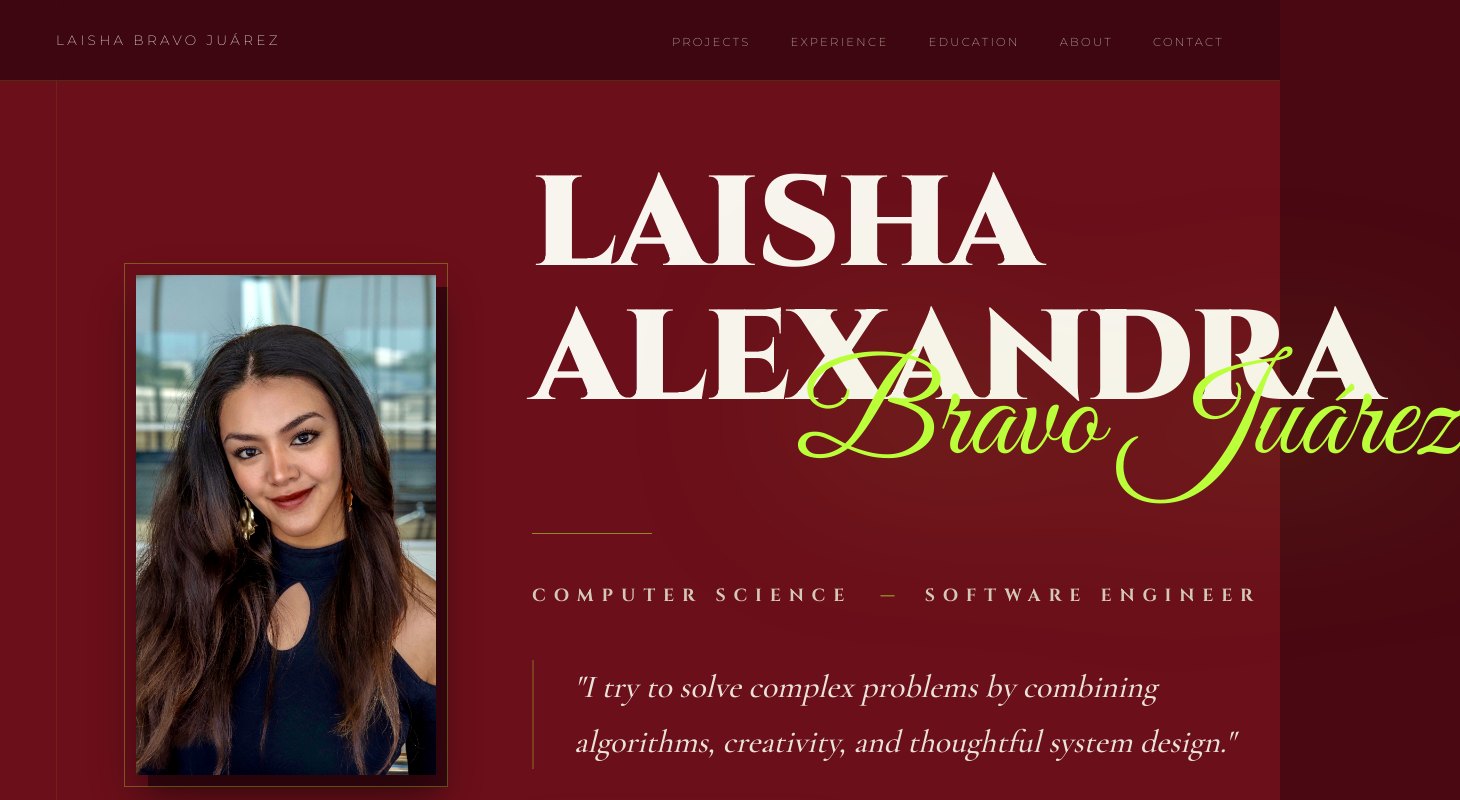
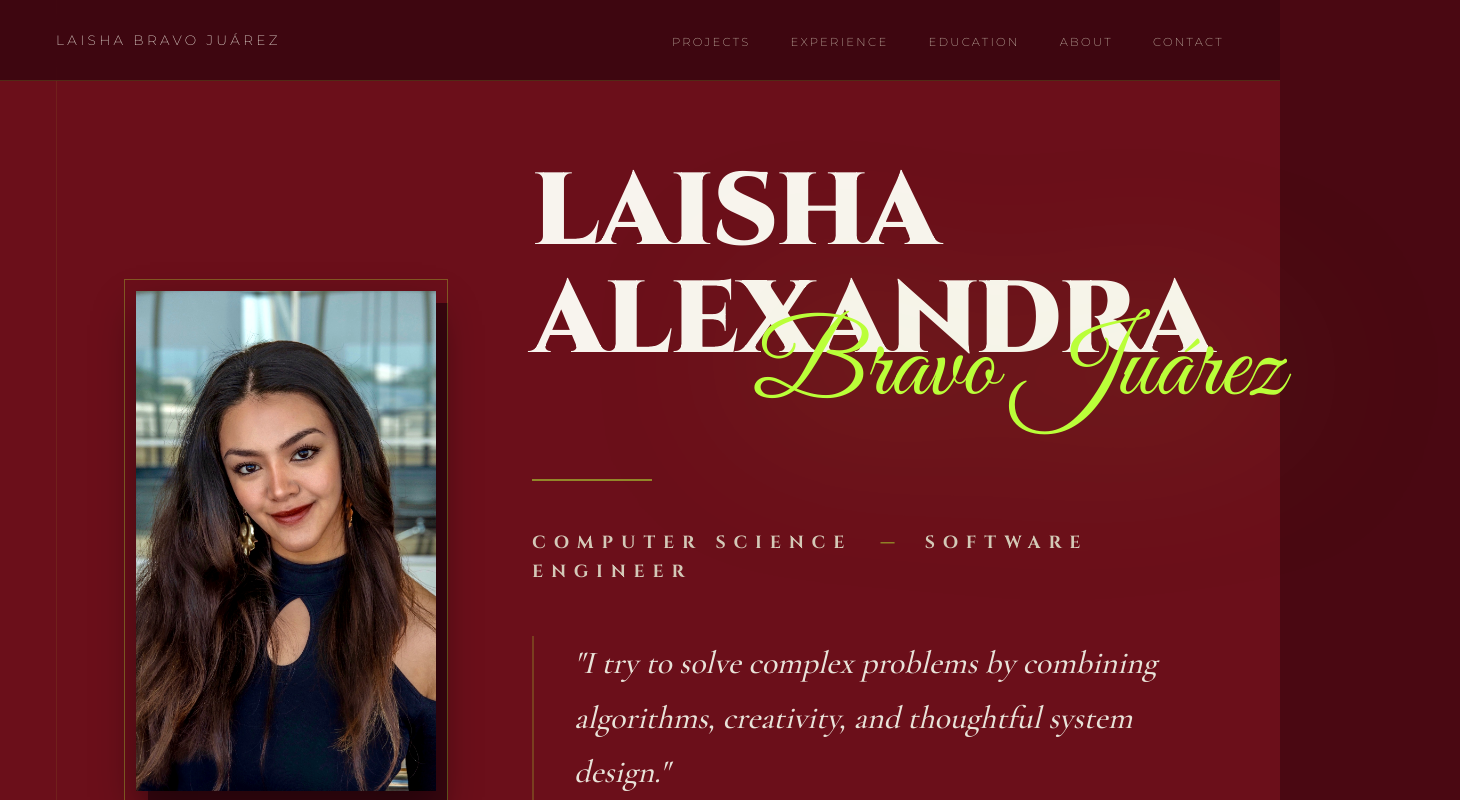
Before and after one commit to Laibrez/laibrez.github.io, a Next.js app: page / in a window 1280 px wide. Shown: the top 800 px of the page, 1460 px wide, since content can reach past the window. Built offline with nearby package versions, Linux system fonts and the light colour scheme.

Commit message:
UI Optimization: Slightly downsized desktop Hero typography for better viewport integration

```diff
--- a/components/HeroEditorial.tsx
+++ b/components/HeroEditorial.tsx
@@ -14,10 +14,10 @@ export default function HeroEditorial() {
         {/* Text Block - High-Impact Typography (Order 1 on mobile, 2 on desktop) */}
         <div className="order-1 lg:order-2 flex flex-col items-center lg:items-start text-center lg:text-left pt-8 lg:pt-0 max-w-full">
           <div className="relative inline-block mb-10 md:mb-14 px-4 lg:px-0 max-w-full">
-            <h1 className="font-cinzel text-[clamp(2.4rem,10vw,8rem)] font-black leading-[0.85] tracking-[0.01em] text-[#F8F4EE] block z-10 animate-fade-up [animation-delay:500ms] w-full text-center lg:text-left">
+            <h1 className="font-cinzel text-[clamp(2.4rem,8vw,6.5rem)] font-black leading-[0.85] tracking-[0.01em] text-[#F8F4EE] block z-10 animate-fade-up [animation-delay:500ms] w-full text-center lg:text-left">
               LAISHA ALEXANDRA
             </h1>
-            <span className="font-great-vibes text-[clamp(2.8rem,11vw,7.5rem)] font-normal leading-none text-[#BAFF39] absolute -bottom-[1em] lg:-bottom-[0.8em] right-1/2 lg:right-0 translate-x-1/2 lg:translate-x-0 lg:-right-4 xl:-right-12 z-20 whitespace-nowrap drop-shadow-[0_0_80px_rgba(186,255,57,0.5)] animate-fade-up [animation-delay:800ms] scale-100 md:scale-110">
+            <span className="font-great-vibes text-[clamp(2.8rem,9vw,6rem)] font-normal leading-none text-[#BAFF39] absolute -bottom-[1em] lg:-bottom-[0.8em] right-1/2 lg:right-0 translate-x-1/2 lg:translate-x-0 lg:-right-4 xl:-right-12 z-20 whitespace-nowrap drop-shadow-[0_0_80px_rgba(186,255,57,0.5)] animate-fade-up [animation-delay:800ms] scale-100 md:scale-110">
               Bravo Juárez
             </span>
           </div>
```
